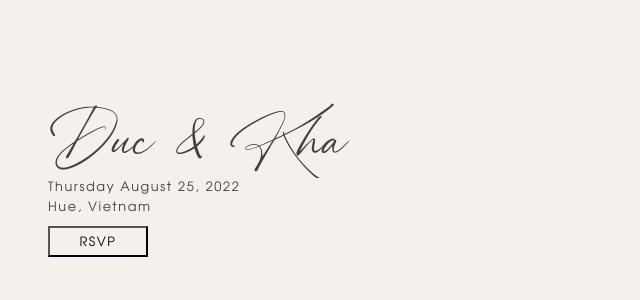
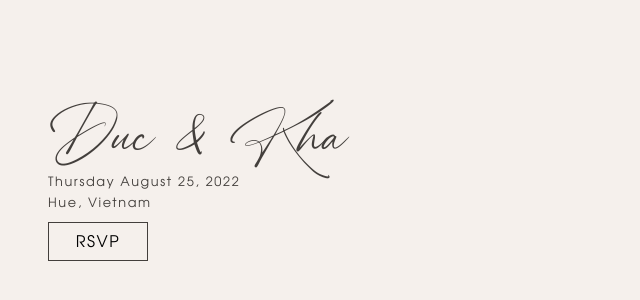
Before and after one commit to ducmvo/duckha, a Next.js app: page / in a window 1280 px wide. Shown: the part 220-520 px from the top of the page, without its empty margins (0-640 px from the left). Built offline with nearby package versions, Linux system fonts and the light colour scheme.

Commit message:
edit transition for navbar and hero

```diff
--- a/src/components/Hero/Hero.tsx
+++ b/src/components/Hero/Hero.tsx
@@ -1,28 +1,42 @@
-import React, { FC } from 'react'
+import React, { FC, useEffect, useState } from 'react'
 import { BigDay, months, days } from '@libs/data'
-
 import styled from 'styled-components'
 import LinkR from 'next/link'
 import { LinkProps } from '@type/Link'
 
 const Hero = () => {
+    const [scrollNav, setScrollNav] = useState(false)
+
+    const changeNav = () => setScrollNav(window.scrollY >= 200 ? true : false)
+
+    useEffect(() => {
+        window.addEventListener('scroll', changeNav)
+    }, [])
+
     const day = days[BigDay.getDay()]
     const date = BigDay.getDate()
     const month = months[BigDay.getMonth()]
     const year = BigDay.getFullYear()
+
     return (
         <Section>
-			<Names>Duc & Kha</Names>
+            <Names scroll={scrollNav}>Duc & Kha</Names>
             <BigDate>
                 {day} {month} {date}, {year}
             </BigDate>
             <Location>Hue, Vietnam</Location>
-			<RSVPButton href="/rsvp">RSVP</RSVPButton>
+            <RSVPButton href="/rsvp" scroll={scrollNav}>
+                RSVP
+            </RSVPButton>
         </Section>
     )
 }
 
 export default Hero
+
+type HeroProps = {
+    scroll?: boolean
+}
 
 export const Section = styled.div`
     padding: 3rem;
@@ -36,11 +50,18 @@ export const Section = styled.div`
     color: ${({ theme }) => theme.colors.text};
 `
 
-export const Names = styled.div`
+export const Names = styled.div<HeroProps>`
     font-family: 'HighSpirited';
-	font-size: 5rem;
+    font-size: ${({ scroll }) => (scroll ? `1.5rem` : `5rem`)};
+    opacity: ${({ scroll }) => (scroll ? 0 : 1)};
+
+    transform: ${({ scroll }) =>
+        scroll ? `translate(0px, -50px)` : `translate(0px, 0px)`};
+    transition: all 0.5s ease;
     @media screen and (max-width: 468px) {
         font-size: 3rem;
+        transform: ${({ scroll }) =>
+            scroll ? `translate(0px, -50px)` : `translate(0px, 0px)`};
     }
 `
 export const BigDate = styled.div`
@@ -62,32 +83,43 @@ export const Location = styled.div`
     }
 `
 
-export const StyledRSVPButton = styled.button`
+export const StyledRSVPButton = styled.button<HeroProps>`
     margin: 0.5rem 0;
     text-transform: uppercase;
     font-family: 'URWGothic';
-	font-size: 0.8rem;
+    font-size: 1rem;
     letter-spacing: 0.1rem;
     width: 100px;
-	padding: 0.3rem;
+    padding: 0.5rem 1rem;
     transition: all 0.2s ease-in-out;
+    transition: transform 0.5s ease, opacity 0.5s ease;
+    border: 1px solid ${({ theme }) => theme.colors.text};
     cursor: pointer;
     &:hover {
+        transition: all 0.2s ease-in-out;
         background-color: ${({ theme }) => theme.colors.text};
         color: ${({ theme }) => theme.colors.white};
     }
 
+    opacity: ${({ scroll }) => (scroll ? 0 : 1)};
+
+    transform: ${({ scroll }) =>
+        scroll ? `translate(800px, -80px)` : `translate(0px, 0px)`};
+
     @media screen and (max-width: 468px) {
         font-size: 0.6rem;
+        transform: none;
     }
 `
 
-type RSVPButtonLinkProps = LinkProps & { children?: React.ReactNode }
+type RSVPButtonLinkProps = LinkProps & {
+    children?: React.ReactNode
+} & HeroProps
 export const RSVPButton: FC<RSVPButtonLinkProps> = (props) => {
-	const { href, children } = props
+    const { href, children, scroll } = props
     return (
         <LinkR href={href} passHref>
-			<StyledRSVPButton>{children}</StyledRSVPButton>
+            <StyledRSVPButton scroll={scroll}>{children}</StyledRSVPButton>
         </LinkR>
     )
 }
--- a/src/components/Navbar/NavBar.tsx
+++ b/src/components/Navbar/NavBar.tsx
@@ -10,10 +10,11 @@ import {
     NavItem,
     NavLinks,
     NavLogo,
-	NavMenu
+    NavMenu,
 } from './NavbarElements'
 import { animateScroll as scroll } from 'react-scroll'
 import { theme } from '@styles/theme'
+import CountDown from '@components/CountDown'
 
 type NavbarProps = {
     toggleSideBar: () => void
@@ -31,19 +32,18 @@ const Navbar: FC<NavbarProps> = (props) => {
     }, [])
 
     const nav = (
-		<Nav scrollNav={scrollNav}>
+        <Nav scrollNav={scrollNav} className={(scrollNav && 'active') || ''}>
             <NavbarContainer>
                 <NavLogo href="/" onClick={toggleHome}>
                     D&K
+                    <CountDown />
                 </NavLogo>
 
                 <MobileIcon onClick={toggleSideBar}>
-					<FaBars
-						color={scrollNav ? theme.colors.bg : theme.colors.text}
-					/>
+                    <FaBars />
                 </MobileIcon>
 
-				<NavMenu scrollNav={scrollNav}>
+                <NavMenu>
                     <NavItem>
                         <NavLinks
                             to="about"
@@ -52,7 +52,7 @@ const Navbar: FC<NavbarProps> = (props) => {
                             spy={true}
                             offset={-80}
                         >
-							CEREMONY
+                            INFO
                         </NavLinks>
                     </NavItem>
 
@@ -100,7 +100,7 @@ const Navbar: FC<NavbarProps> = (props) => {
         </Nav>
     )
     return (
-		<IconContext.Provider value={{ color: '#fff' }}>
+        <IconContext.Provider value={{ color: '#000' }}>
             {nav}
         </IconContext.Provider>
     )
--- a/src/components/Navbar/NavbarElements.tsx
+++ b/src/components/Navbar/NavbarElements.tsx
@@ -6,22 +6,24 @@ import styled from 'styled-components'
 
 type NavProps = {
     scrollNav: boolean
-	theme: any
+    theme?: any
 }
 export const Nav = styled.nav`
-	background: ${({ scrollNav, theme }: NavProps) =>
-		scrollNav ? '#000' : theme.colors.bg};
+    background: ${({ theme }: NavProps) => theme.colors.bg};
     height: 80px;
     margin-top: -80px;
-	display: ${({ scrollNav, theme }: NavProps) =>
-		scrollNav ? 'flex' : 'none'};
+    display: flex;
     justify-content: center;
     align-items: center;
     font-size: 1rem;
     position: sticky;
     top: 0;
     z-index: 10;
-	transition: all 0.8s ease;
+    opacity: ${({ scrollNav }: NavProps) => (scrollNav ? 1 : 0)};
+    transition: all 0.5s ease;
+    &.active {
+        opacity: 1;
+    }
 
     @media screen and (max-width: 960px) {
         transition: all 0.8s ease;
@@ -38,17 +40,17 @@ export const NavbarContainer = styled.div`
 `
 
 export const StyledNavLogo = styled.a`
-	color: ${({ theme }) => theme.colors.primary || '#000'};
+    color: ${({ theme }) => theme.colors.text};
     justify-self: flex-start;
     cursor: pointer;
-	font-size: 0.8rem;
-	font-family: 'Amelaryas';
+    font-size: 3rem;
+    font-family: 'HighSpirited';
     display: flex;
+    flex-direction: column;
     align-items: center;
-	margin-left: 24px;
-	font-weight: bold;
+    margin-left: 10px;
+    padding-top: 10px;
     text-decoration: none;
-	text-transform: uppercase;
 `
 
 export const NavLogo: FC<LinkProps> = (props) => {
@@ -70,10 +72,10 @@ export const MobileIcon = styled.div`
         transform: translate(-100%, 60%);
         font-size: 1.5rem;
         cursor: pointer;
+    }
 `
 export const NavMenu = styled.div`
-	color: ${({ theme, scrollNav }: NavProps) =>
-		scrollNav ? theme.colors.primary : '#000'};
+    color: ${({ theme }) => theme.colors.text};
     display: flex;
     align-items: center;
     list-style: none;
@@ -93,6 +95,9 @@ export const NavLinks = styled(LinkS)`
     display: flex;
     align-items: center;
     text-decoration: none;
+    font-family: 'URWGothic';
+    font-size: 0.8rem;
+    letter-spacing: 0.1rem;
     padding: 0 1rem;
     height: 100%;
     cursor: pointer;
@@ -111,23 +116,24 @@ export const NavBtn = styled.nav`
 `
 
 export const StyledNavBtnLink = styled.a`
-	border-radius: 50px;
-	background: ${({ theme }) => theme.colors.main};
+    background: transparent;
+    color: ${({ theme }) => theme.colors.text};
+    border: 1px solid ${({ theme }) => theme.colors.text};
+
     white-space: nowrap;
-	padding: 10px 22px;
-	color: white;
+    padding: 0.5rem 1.5rem;
     font-size: 16px;
+    font-family: 'URWGothic';
     outline: none;
-	border: none;
+    letter-spacing: 0.1rem;
     cursor: pointer;
     transition: all 0.2s ease-in-out;
     text-decoration: none;
 
     &:hover {
         transition: all 0.2s ease-in-out;
-		background: transparent;
-		border: 1px solid ${({ theme }) => theme.colors.main};
-		color: ${({ theme }) => theme.colors.main};
+        background: ${({ theme }) => theme.colors.text};
+        color: ${({ theme }) => theme.colors.white};
     }
 `
 
```
Also changed, not shown: src/components/CountDown/CountDown.tsx (+16 -8 lines), 1 other file (tests, documents, lock files or other folders). Lines whose indentation alone changed are shown as unchanged.
